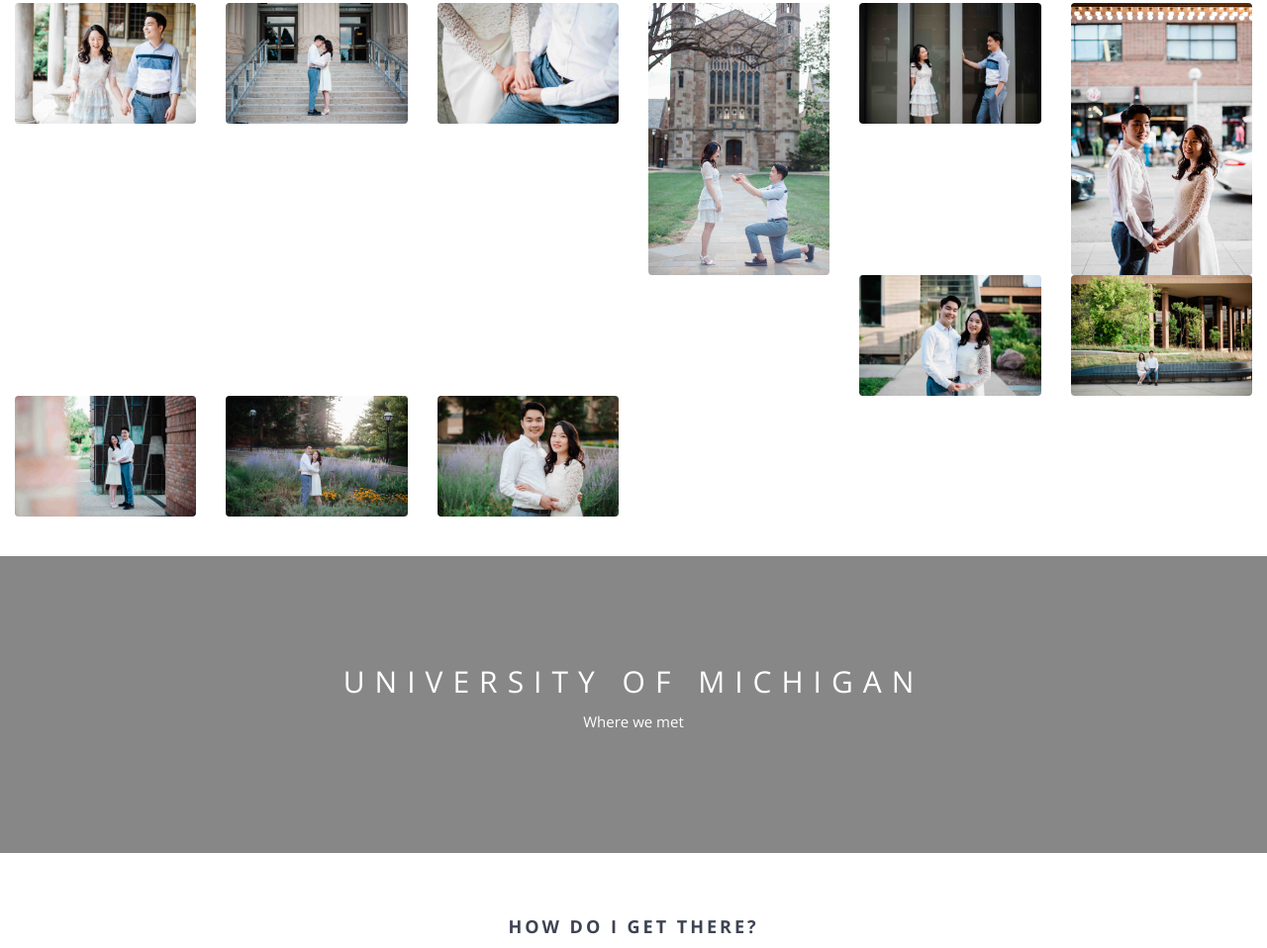
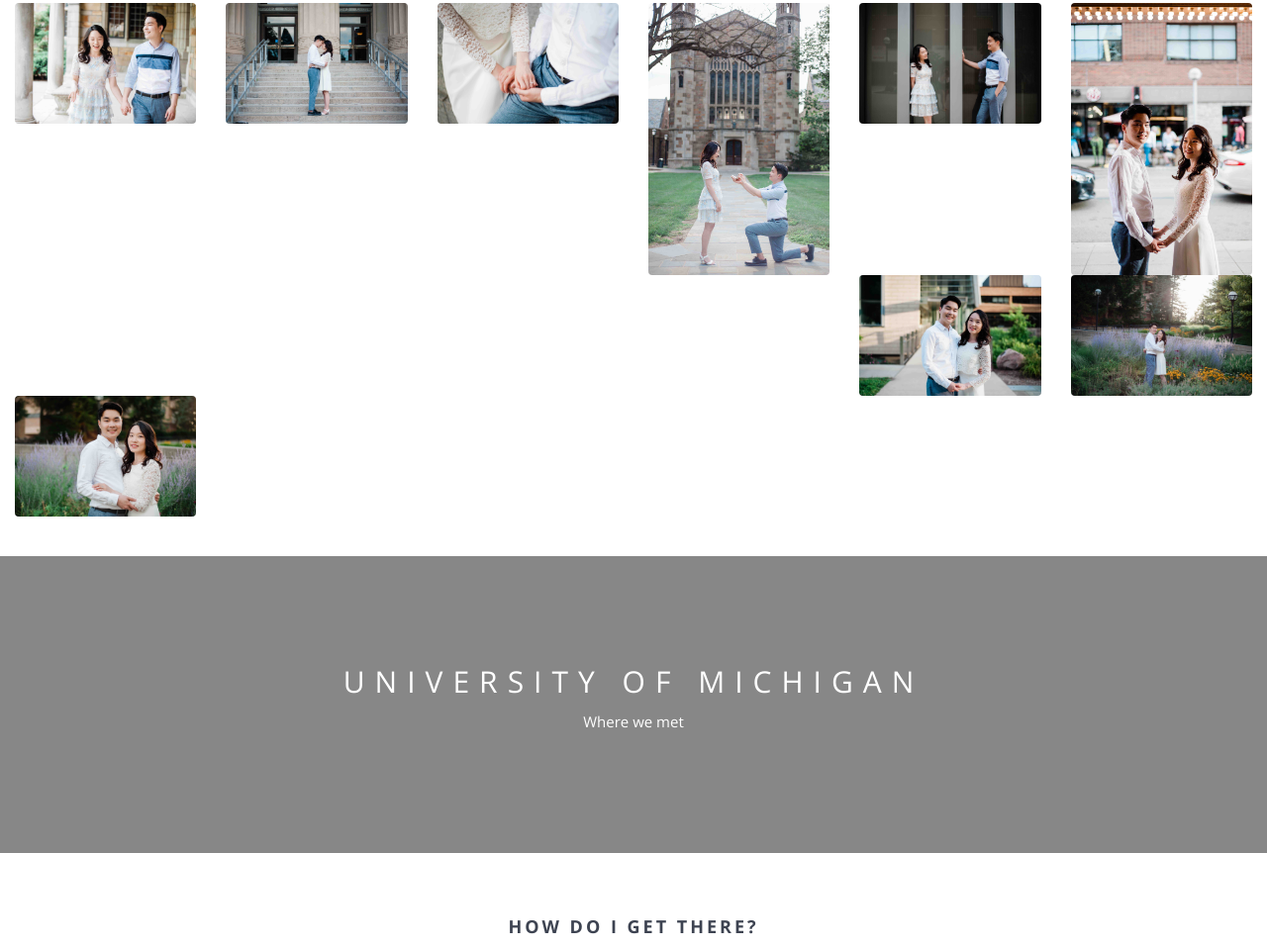
Before and after one commit to leerowedding/leerowedding.github.io, a website: page index.html in a window 1280 px wide. Shown: the part 1250-2208 px from the top of the page at 99% size. Drawn offline with nearby package versions, Linux system fonts and the light colour scheme; some packages are replaced by stand-ins of ours; a script that the page names is missing.

Commit message:
image removed, reduced lower res main img

```diff
--- a/index.html
+++ b/index.html
@@ -188,26 +188,6 @@
                 </a>
             </div>
             <div class="col-md-2">
-                <a class="fancybox" rel="group" href="img/eng_pics/8-low.jpg">
-                    <div class="img-wrap">
-                        <div class="overlay">
-                            <i class="fa fa-search"></i>
-                        </div>
-                        <img src="img/eng_pics/8-low.jpg" alt=""/>
-                    </div>
-                </a>
-            </div>
-            <div class="col-md-2">
-                <a class="fancybox" rel="group" href="img/eng_pics/9-low.jpg">
-                    <div class="img-wrap">
-                        <div class="overlay">
-                            <i class="fa fa-search"></i>
-                        </div>
-                        <img src="img/eng_pics/9-low.jpg" alt=""/>
-                    </div>
-                </a>
-            </div>
-            <div class="col-md-2">
                 <a class="fancybox" rel="group" href="img/eng_pics/10-low.jpg">
                     <div class="img-wrap">
                         <div class="overlay">
```
Also changed, not shown: img/hero-min-low-full.jpg (added), img/hero-min-low.jpg, 3 other files.
